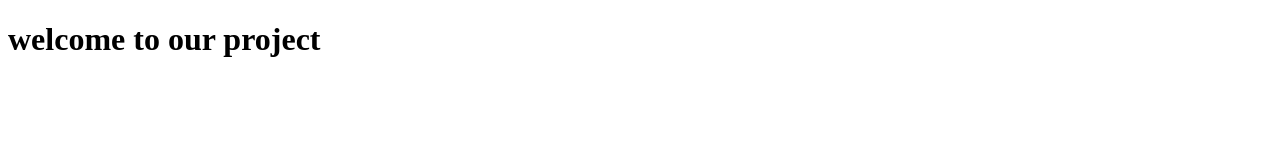
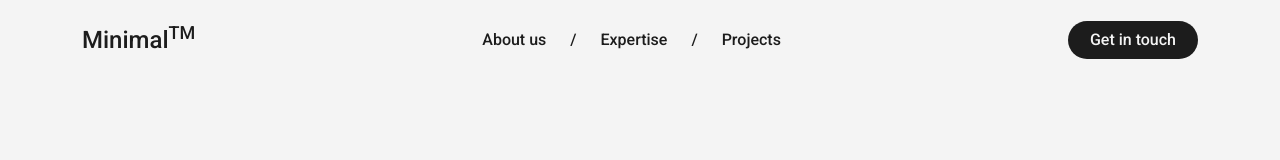
Before and after one commit to hongsrengDev/project01, a plain HTML site: page index.html in a window 1280 px wide. Drawn offline with nearby package versions, Linux system fonts and the light colour scheme.

Commit message:
create nav

```diff
--- a/css/style.css
+++ b/css/style.css
@@ -0,0 +1,63 @@
+@import url('https://fonts.googleapis.com/css2?family=Roboto:ital,wght@0,100;0,300;0,400;0,500;0,700;0,900;1,100;1,300;1,400;1,500;1,700;1,900&display=swap');
+
+:root{
+    --pri-color:#F4F4F4;
+    --sec-color:#1C1C1C;
+}
+
+*{
+    font-family: "Roboto", serif;
+    font-weight: 500;
+    font-style: normal;
+    color: var(--sec-color);
+}
+
+body{
+    box-sizing: border-box;
+    background-color: var(--pri-color);
+}
+
+header{
+    width: 100%;
+    height: auto;
+}
+
+nav{
+    width: 100%;
+    height: 80px;
+    display: flex;
+    justify-content: space-between;
+    align-items: center;
+}
+
+/* brand */
+.brand{
+    font-size: 24px;
+}
+
+.menu{
+    list-style-type: none;
+    padding: 0;
+    margin: 0;
+}
+
+.menu li{
+    display: inline-block;
+    padding: 0px 10px;
+}
+
+/* btn at nav */
+.btn-nav{
+    border: 2px solid transparent;
+    background-color: var(--sec-color);
+    color: var(--pri-color);
+    padding: 5px 20px;
+    border-radius: 30px;
+    transition: all 0.5s ease-in-out;
+}
+
+.btn-nav:hover{
+    background-color: var(--pri-color);
+    color: var(--sec-color);
+    border: 2px solid var(--sec-color);
+}
--- a/index.html
+++ b/index.html
@@ -4,10 +4,32 @@
     <meta charset="UTF-8">
     <meta name="viewport" content="width=device-width, initial-scale=1.0">
     <title>Project01</title>
+    <link href="https://cdn.jsdelivr.net/npm/bootstrap@5.3.3/dist/css/bootstrap.min.css" rel="stylesheet" integrity="sha384-QWTKZyjpPEjISv5WaRU9OFeRpok6YctnYmDr5pNlyT2bRjXh0JMhjY6hW+ALEwIH" crossorigin="anonymous">
+    <script src="https://cdn.jsdelivr.net/npm/bootstrap@5.3.3/dist/js/bootstrap.bundle.min.js" integrity="sha384-YvpcrYf0tY3lHB60NNkmXc5s9fDVZLESaAA55NDzOxhy9GkcIdslK1eN7N6jIeHz" crossorigin="anonymous"></script>
     <link rel="stylesheet" href="./css/style.css">
 </head>
 <body>
-    <h1>welcome to our project</h1>
+    <div class="container">
+        <!-- header -->
+         <header>
+            <!-- nav -->
+             <nav>
+                <a href="#" class="navbar-brand brand">Minimal<sup>TM</sup></a>
+                <ul class="menu">
+                    <li><a href="#" class="nav-link active">About us</a></li>
+                    <li>/</li>
+                    <li><a href="#" class="nav-link">Expertise</a></li>
+                    <li>/</li>
+                    <li><a href="#" class="nav-link">Projects</a></li>
+                </ul>
+                <button class="btn-nav">Get in touch</button>
+             </nav>
+         </header>
+         <!-- main -->
+          <main>
+
+          </main>
+    </div>
     <script src="./js/index.js"></script>
 </body>
 </html>
```
